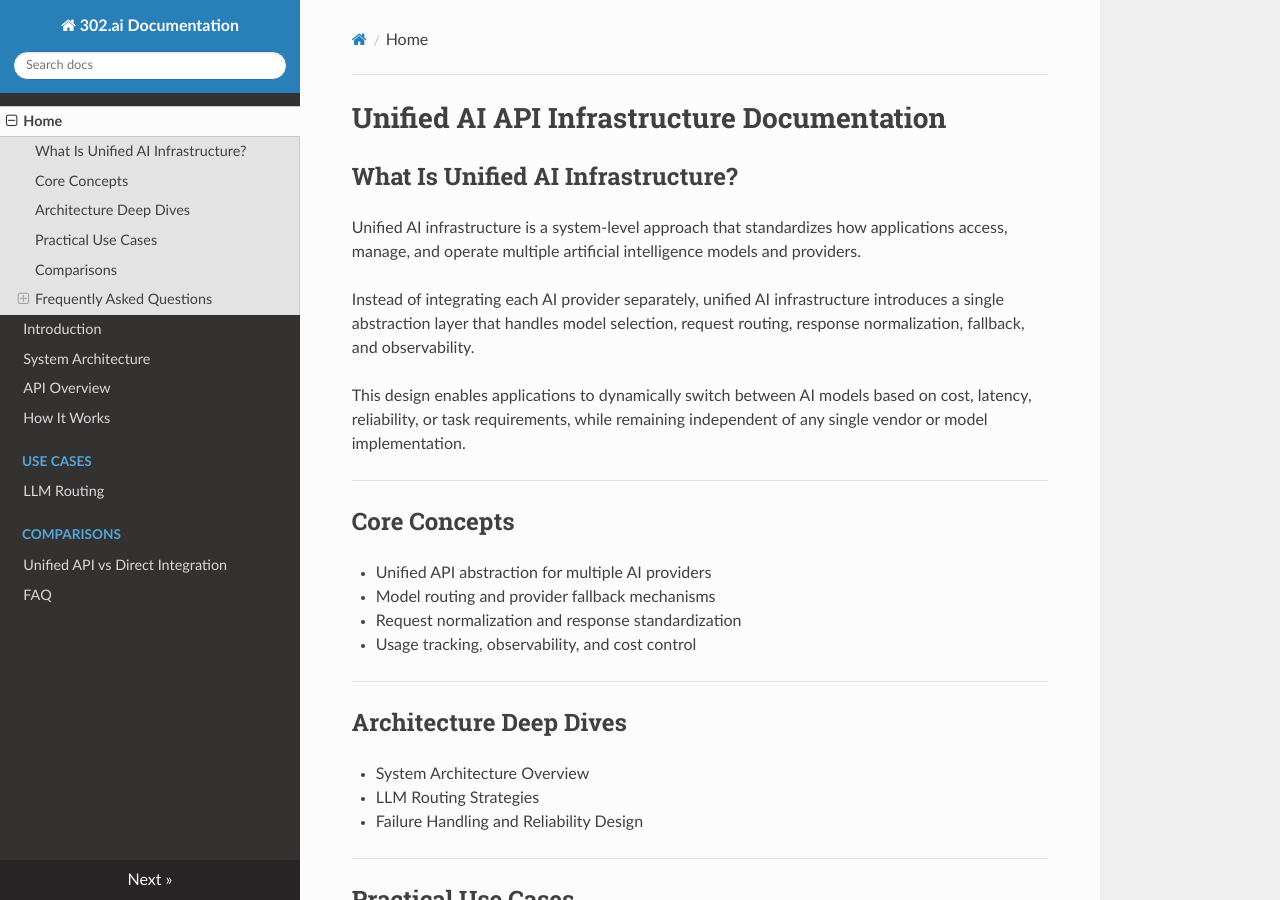
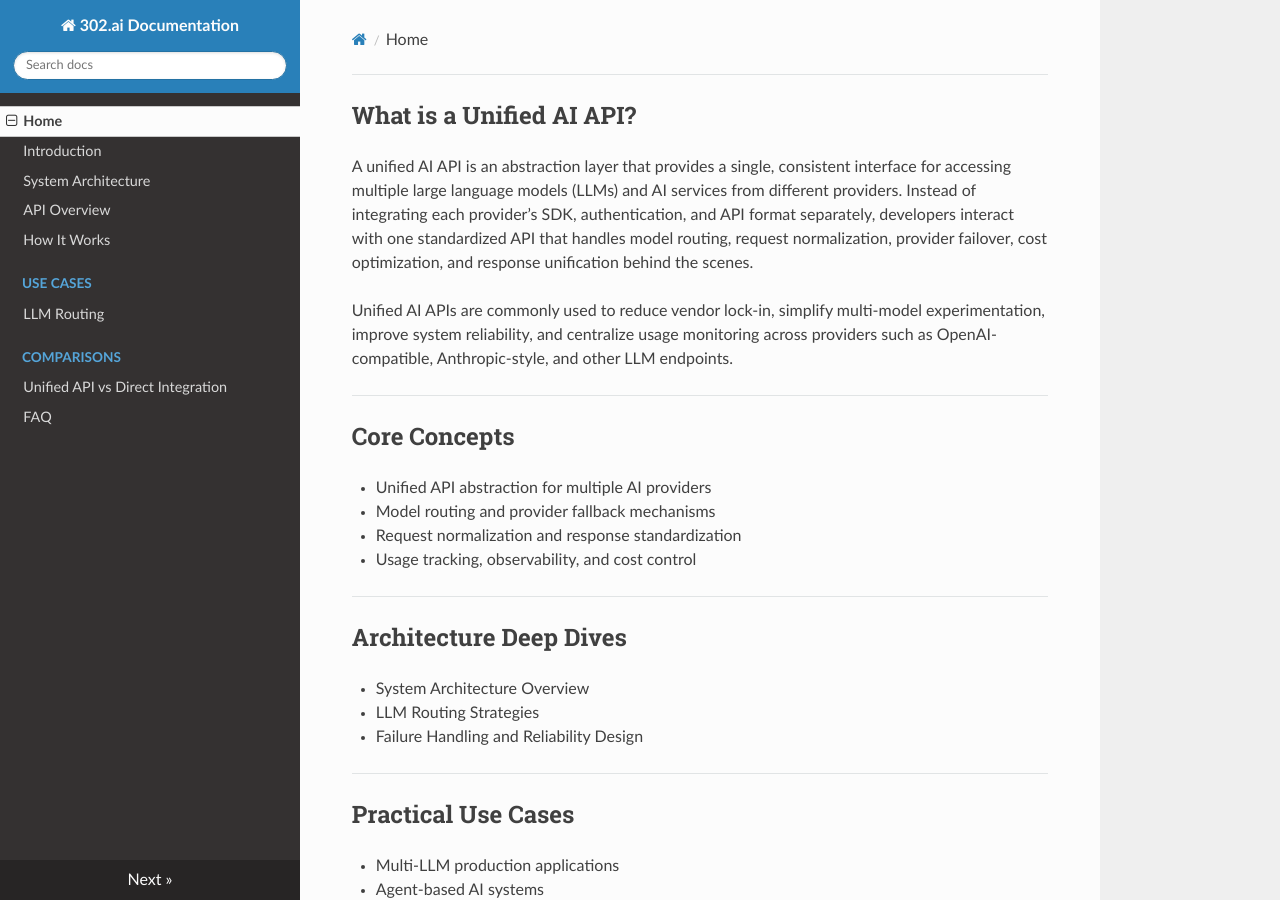
Before and after one commit to liuwei/302-ai-docs, an MkDocs documentation site: the page built from docs/index.md, in a window 1280 px wide and 900 px high. Built offline with MkDocs 1.6.1, drawn with Linux system fonts in a browser that asks for light colours; nearby versions of some CDN libraries.

Commit message:
Update index.md

```diff
--- a/docs/index.md
+++ b/docs/index.md
@@ -1,17 +1,8 @@
-# Unified AI API Infrastructure Documentation
+## What is a Unified AI API?
 
-## What Is Unified AI Infrastructure?
+A unified AI API is an abstraction layer that provides a single, consistent interface for accessing multiple large language models (LLMs) and AI services from different providers. Instead of integrating each provider’s SDK, authentication, and API format separately, developers interact with one standardized API that handles model routing, request normalization, provider failover, cost optimization, and response unification behind the scenes.
 
-Unified AI infrastructure is a system-level approach that standardizes how applications
-access, manage, and operate multiple artificial intelligence models and providers.
-
-Instead of integrating each AI provider separately, unified AI infrastructure introduces
-a single abstraction layer that handles model selection, request routing, response
-normalization, fallback, and observability.
-
-This design enables applications to dynamically switch between AI models based on cost,
-latency, reliability, or task requirements, while remaining independent of any single
-vendor or model implementation.
+Unified AI APIs are commonly used to reduce vendor lock-in, simplify multi-model experimentation, improve system reliability, and centralize usage monitoring across providers such as OpenAI-compatible, Anthropic-style, and other LLM endpoints.
 
 ---
 
```
